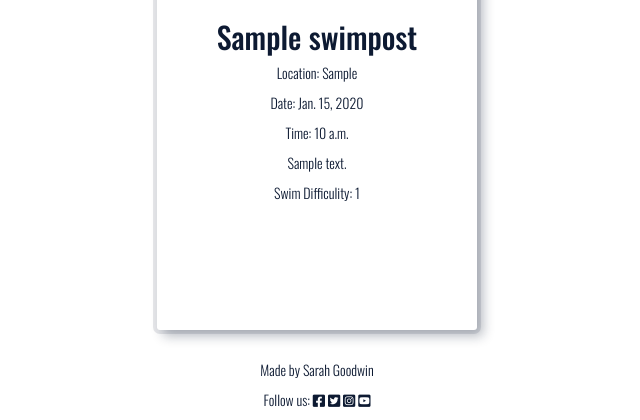
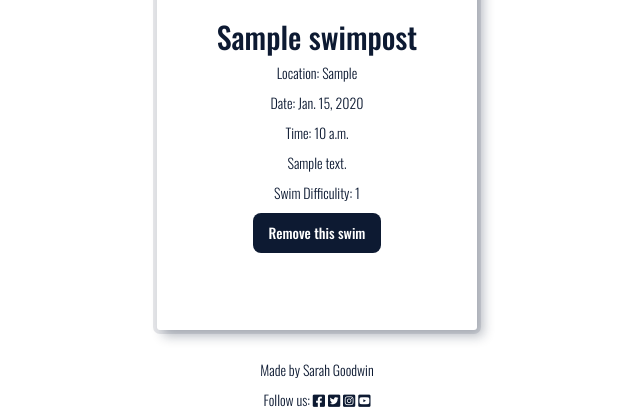
Before and after one commit to sarahgoodwin93/wild-swim-scotland, a Django app: page /swim/joined_swims/ in a window 1280 px wide. Shown: the part 456-876 px from the top of the page, without its empty margins (323-963 px from the left). Run offline with Django 4.2, Linux system fonts and the light colour scheme; a user stored in the database is signed in; tables that the repository leaves empty hold one stand-in row (values such as "Sample post").

Commit message:
(FEAT/joined_swims.html) add remove swim button to upcoming swims

```diff
--- a/home/templates/home/joined_swims.html
+++ b/home/templates/home/joined_swims.html
@@ -31,6 +31,12 @@
                                         <p class="card-text">{{ joined_swim.swim.description }}</p>
                                         <p>Swim Difficulity: {{ joined_swim.swim.swim_difficulty }}</p>
                                     </div>
+                                    <div>
+                                        <form method="POST" action="">
+                                        {% csrf_token %}
+                                        <button class="button-posts">Remove this swim</button>
+                                        </form>
+                                    </div>
                                 </div>
                             </div>
                         </div>
```
